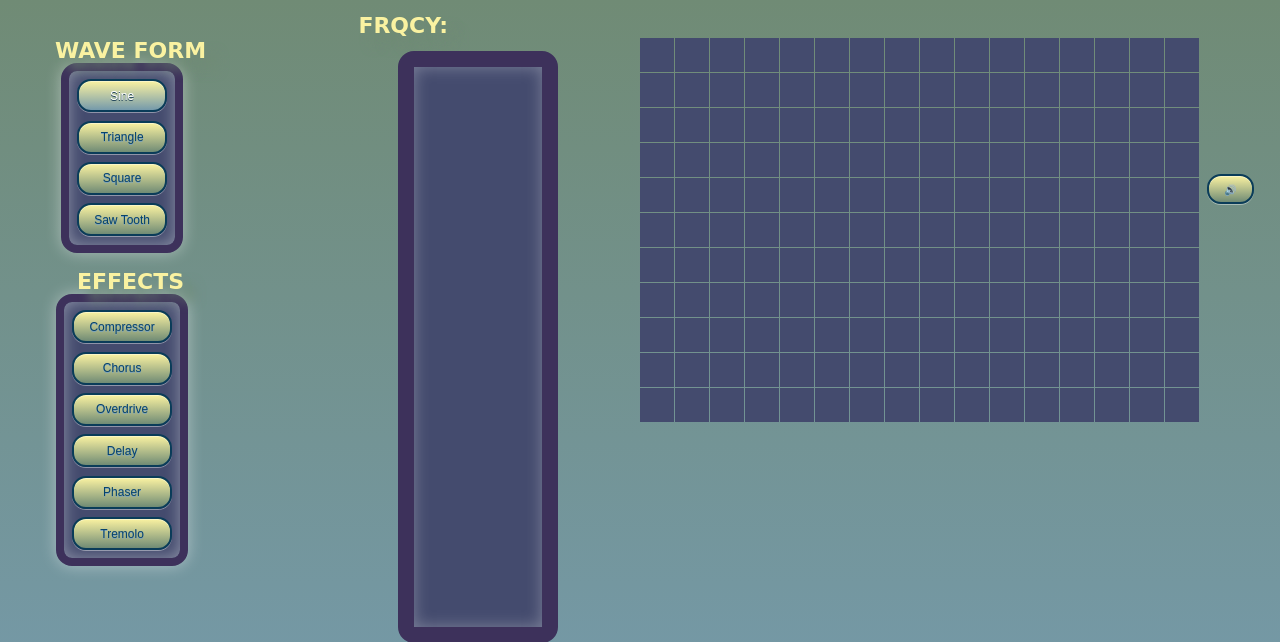
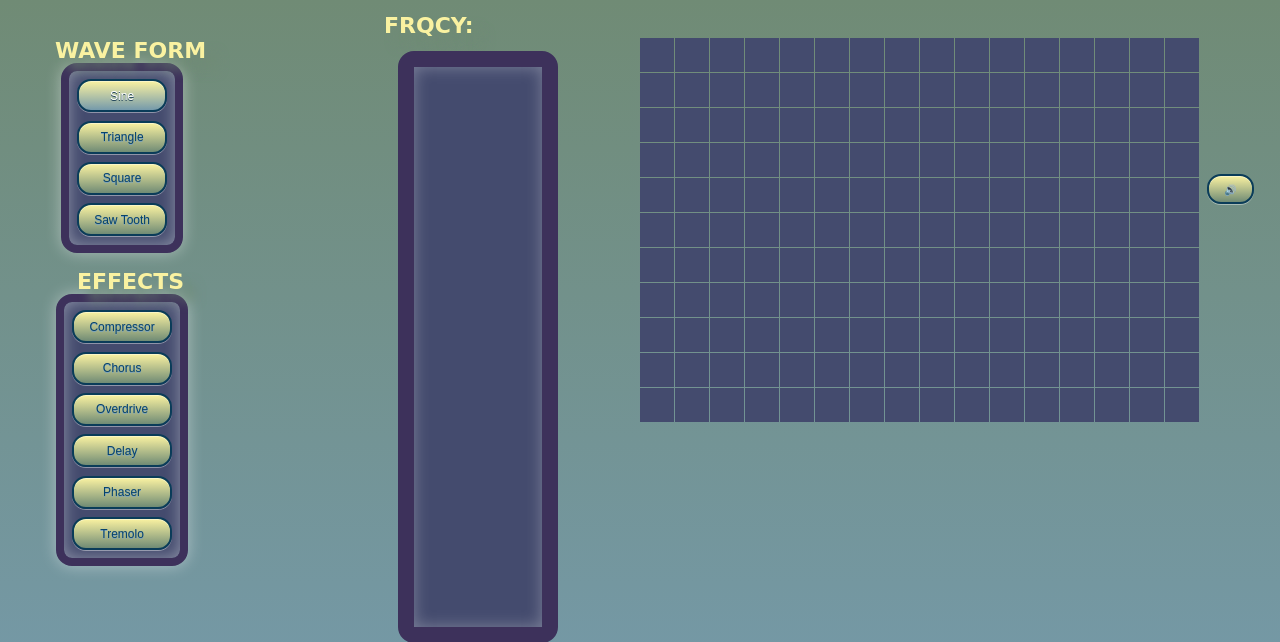
Before and after one commit to Samps9/samthsizer, a Sinatra app: page / in a window 1280 px wide. Shown: the top 642 px of the page. Run offline with Sinatra, Linux system fonts and the light colour scheme; some libraries are stand-ins or nearby versions; some web fonts are replaced.

Commit message:
stylings for heroku

```diff
--- a/public/style.css
+++ b/public/style.css
@@ -328,7 +328,7 @@ body {
     text-shadow: 12px 12px 12px #708B75;
     margin: 0;
     margin-bottom: 1vw;
-    margin-left: 28vw;
+    margin-left: 30vw;
     margin-top: 1vw;
   }
 
```
